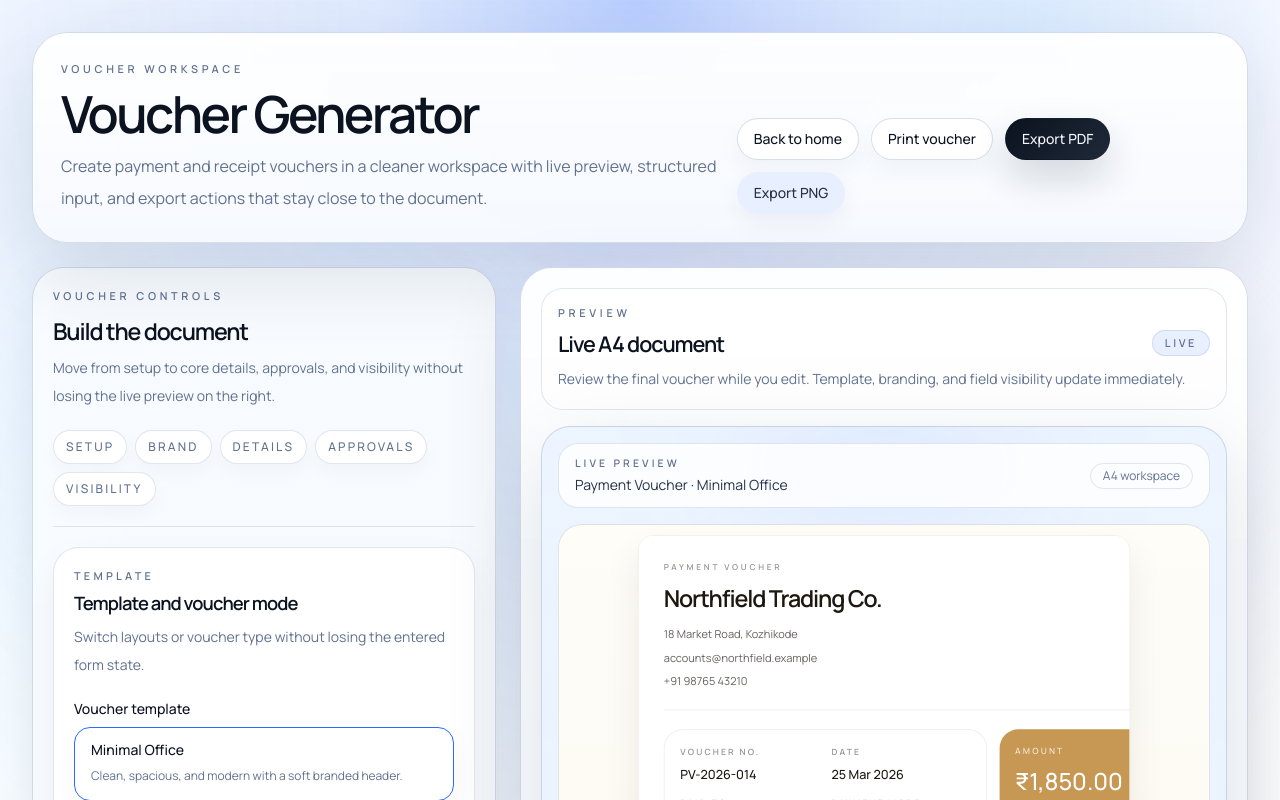
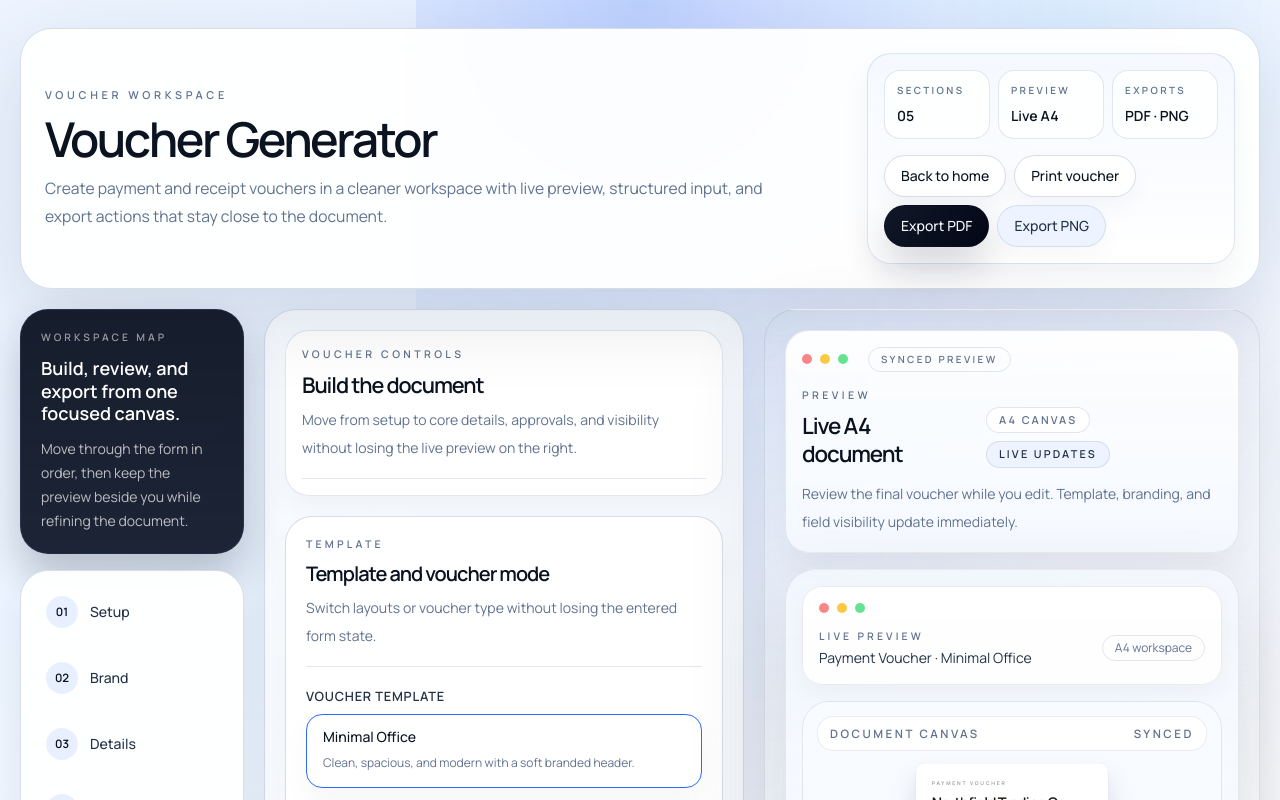
Before and after one commit to Fenar7/PaySlip_Generator, a Next.js app: page /voucher in a window 1280 px wide. Shown: the top 800 px of the page. Built offline with nearby package versions, Linux system fonts and the light colour scheme.

Commit message:
Elevate workspace builder visuals

```diff
--- a/src/components/document/document-preview-surface.tsx
+++ b/src/components/document/document-preview-surface.tsx
@@ -77,10 +77,16 @@ export function DocumentPreviewSurface({
   );
 
   return (
-    <div className="relative overflow-hidden rounded-[1.85rem] border border-[var(--border-strong)] bg-[linear-gradient(180deg,rgba(236,244,255,0.96),rgba(229,239,252,0.92))] p-3 shadow-[var(--shadow-card)] sm:p-4">
-      <div className="absolute inset-x-10 top-0 h-20 rounded-full bg-[radial-gradient(circle,rgba(45,107,255,0.16),transparent_72%)] blur-3xl" />
+    <div className="relative overflow-hidden rounded-[1.9rem] border border-[rgba(15,23,42,0.08)] bg-[linear-gradient(180deg,rgba(244,248,255,0.82),rgba(255,255,255,0.98))] p-3 shadow-[var(--shadow-card)] sm:p-4">
       <div className="relative space-y-4">
-        <div className="flex flex-wrap items-center justify-between gap-3 rounded-[1.25rem] border border-[var(--border-soft)] bg-white/82 px-4 py-3">
+        <div className="rounded-[1.25rem] border border-[rgba(15,23,42,0.08)] bg-white/92 px-4 py-4 shadow-[0_10px_24px_rgba(15,23,42,0.04)]">
+          <div className="flex items-center gap-2">
+            <span className="h-2.5 w-2.5 rounded-full bg-[rgba(248,113,113,0.85)]" />
+            <span className="h-2.5 w-2.5 rounded-full bg-[rgba(251,191,36,0.85)]" />
+            <span className="h-2.5 w-2.5 rounded-full bg-[rgba(74,222,128,0.85)]" />
+          </div>
+
+          <div className="mt-4 flex flex-wrap items-center justify-between gap-3">
             <div>
               <p className="text-[0.65rem] font-semibold uppercase tracking-[0.3em] text-[var(--muted-foreground)]">
                 Live preview
@@ -93,12 +99,18 @@ export function DocumentPreviewSurface({
               A4 workspace
             </span>
           </div>
+        </div>
 
         <div
           ref={viewportRef}
           data-testid="document-preview-viewport"
-          className="overflow-hidden rounded-[1.5rem] border border-[var(--border-soft)] bg-[linear-gradient(180deg,#fffdf8,#faf5ec)] p-1.5 sm:p-2.5"
+          className="overflow-hidden rounded-[1.7rem] border border-[rgba(15,23,42,0.08)] bg-[linear-gradient(180deg,#f8fbff,#eef4ff)] p-2.5 sm:p-3.5"
         >
+          <div className="mb-3 flex items-center justify-between rounded-[1rem] border border-[rgba(15,23,42,0.08)] bg-white/88 px-3 py-2 text-[0.72rem] font-semibold uppercase tracking-[0.22em] text-[var(--muted-foreground)]">
+            <span>Document canvas</span>
+            <span>Synced</span>
+          </div>
+
           <div
             className="mx-auto flex max-w-full justify-center"
             style={{
@@ -108,7 +120,7 @@ export function DocumentPreviewSurface({
           >
             <div
               ref={documentFrameRef}
-              className="overflow-hidden rounded-[1.25rem] border border-[rgba(29,23,16,0.08)] shadow-[0_24px_48px_rgba(38,30,20,0.08)]"
+              className="overflow-hidden rounded-[1.25rem] border border-[rgba(15,23,42,0.08)] bg-white shadow-[0_28px_52px_rgba(15,23,42,0.12)]"
               style={{
                 width: `${PREVIEW_DOCUMENT_FRAME_WIDTH - 2}px`,
                 minHeight: `${A4_DOCUMENT_HEIGHT}px`,
--- a/src/components/forms/field-shell.tsx
+++ b/src/components/forms/field-shell.tsx
@@ -24,7 +24,7 @@ export function FieldShell({
     <div className={cn("space-y-2", className)}>
       <label
         htmlFor={htmlFor}
-        className="flex items-center gap-2 text-sm font-medium text-[var(--foreground)]"
+        className="flex items-center gap-2 text-[0.8rem] font-semibold uppercase tracking-[0.06em] text-[var(--foreground-soft)]"
       >
         {label}
         {required ? (
--- a/src/components/forms/form-section.tsx
+++ b/src/components/forms/form-section.tsx
@@ -14,18 +14,18 @@ export function FormSection({
   children,
 }: FormSectionProps) {
   return (
-    <section className="rounded-[1.6rem] border border-[var(--border-soft)] bg-white p-5 shadow-[0_14px_34px_rgba(15,23,42,0.05)]">
-      <div className="mb-5">
+    <section className="rounded-[1.7rem] border border-[var(--border-strong)] bg-white p-5 shadow-[0_16px_32px_rgba(15,23,42,0.04)]">
+      <div className="mb-5 border-b border-[var(--border-soft)] pb-4">
         {eyebrow ? (
-          <p className="text-[0.68rem] font-semibold uppercase tracking-[0.3em] text-[var(--muted-foreground)]">
+          <p className="text-[0.66rem] font-semibold uppercase tracking-[0.3em] text-[var(--muted-foreground)]">
             {eyebrow}
           </p>
         ) : null}
-        <h3 className="mt-2 text-[1.15rem] leading-tight tracking-[-0.03em] text-[var(--foreground)]">
+        <h3 className="mt-2 text-[1.25rem] font-semibold leading-tight tracking-[-0.03em] text-[var(--foreground)]">
           {title}
         </h3>
         {description ? (
-          <p className="mt-2 text-sm leading-7 text-[var(--muted-foreground)]">
+          <p className="mt-2 max-w-2xl text-sm leading-7 text-[var(--muted-foreground)]">
             {description}
           </p>
         ) : null}
--- a/src/components/foundation/document-workspace-layout.tsx
+++ b/src/components/foundation/document-workspace-layout.tsx
@@ -37,21 +37,27 @@ type DocumentWorkspaceLayoutProps = {
 
 type MobileTab = "build" | "preview" | "export";
 
+const mobileTabs = [
+  { id: "build", label: "Build" },
+  { id: "preview", label: "Preview" },
+  { id: "export", label: "Export" },
+] as const;
+
 function actionClassName(variant: WorkspaceAction["variant"]) {
   switch (variant) {
     case "primary":
-      return "border border-transparent bg-[linear-gradient(135deg,var(--foreground),#1f2937)] text-[var(--background)] shadow-[0_18px_36px_rgba(15,23,42,0.16)] hover:bg-[var(--foreground-soft)]";
+      return "border border-transparent bg-[linear-gradient(135deg,#111827,#020617)] text-[var(--background)] shadow-[0_18px_36px_rgba(15,23,42,0.18)] hover:brightness-105";
     case "secondary":
       return "border border-[var(--border-strong)] bg-white text-[var(--foreground)] shadow-[0_10px_24px_rgba(15,23,42,0.04)] hover:bg-[var(--surface-accent)]";
     case "subtle":
     default:
-      return "border border-transparent bg-[var(--surface-accent)] text-[var(--foreground-soft)] shadow-[0_10px_24px_rgba(15,23,42,0.05)] hover:bg-[var(--surface-accent-strong)]";
+      return "border border-[var(--border-soft)] bg-[var(--surface-soft)] text-[var(--foreground-soft)] shadow-[0_10px_24px_rgba(15,23,42,0.03)] hover:bg-[var(--surface-accent)]";
   }
 }
 
 function renderAction(action: WorkspaceAction, compact = false) {
   const className = cn(
-    "inline-flex items-center justify-center rounded-full text-sm font-medium transition-colors disabled:cursor-wait disabled:opacity-65",
+    "inline-flex items-center justify-center rounded-full text-sm font-medium transition-all disabled:cursor-wait disabled:opacity-65",
     compact ? "px-4 py-2.5" : "px-5 py-3",
     actionClassName(action.variant),
   );
@@ -110,39 +116,58 @@ export function DocumentWorkspaceLayout({
     return () => mediaQuery.removeEventListener("change", syncMatches);
   }, []);
 
-  const mobileTabs = useMemo(
-    () =>
-      [
-        { id: "build", label: "Build" },
-        { id: "preview", label: "Preview" },
-        { id: "export", label: "Export" },
-      ] as const,
-    [],
+  const quickStats = useMemo(
+    () => [
+      { label: "Sections", value: String(sections.length).padStart(2, "0") },
+      { label: "Preview", value: "Live A4" },
+      { label: "Exports", value: "PDF · PNG" },
+    ],
+    [sections.length],
   );
 
   return (
     <main className="slipwise-shell-bg relative isolate overflow-hidden">
-      <div className="absolute inset-x-0 top-0 -z-10 h-[28rem] bg-[radial-gradient(circle_at_top,rgba(45,107,255,0.18),transparent_34%),radial-gradient(circle_at_80%_10%,rgba(103,203,255,0.12),transparent_24%)]" />
-      <div className="mx-auto flex w-full max-w-[95rem] flex-col gap-6 px-4 py-6 sm:px-6 lg:px-8 lg:py-8">
-        <section className="rounded-[2.2rem] border border-[var(--border-strong)] bg-[linear-gradient(180deg,rgba(255,255,255,0.95),rgba(246,249,255,0.98))] p-5 shadow-[var(--shadow-card)] backdrop-blur-sm md:p-6 xl:p-7">
-          <div className="flex flex-col gap-5 xl:flex-row xl:items-end xl:justify-between">
-            <div className="max-w-3xl">
+      <div className="absolute inset-x-0 top-0 -z-10 h-[34rem] bg-[radial-gradient(circle_at_top,rgba(45,107,255,0.16),transparent_36%),radial-gradient(circle_at_84%_12%,rgba(103,203,255,0.12),transparent_28%)]" />
+      <div className="absolute inset-y-0 left-0 -z-10 hidden w-[26rem] bg-[linear-gradient(180deg,rgba(236,244,255,0.78),rgba(236,244,255,0))] xl:block" />
+
+      <div className="mx-auto flex w-full max-w-[108rem] flex-col gap-5 px-3 py-5 sm:px-4 lg:px-5 lg:py-7">
+        <section className="rounded-[2rem] border border-[var(--border-strong)] bg-[rgba(255,255,255,0.94)] p-5 shadow-[var(--shadow-card)] backdrop-blur-sm md:p-6">
+          <div className="grid gap-5 xl:grid-cols-[minmax(0,1fr)_23rem] xl:items-center">
+            <div className="max-w-4xl">
               <p className="text-[0.68rem] font-semibold uppercase tracking-[0.34em] text-[var(--muted-foreground)]">
                 {eyebrow}
               </p>
-              <h1 className="mt-3 max-w-2xl text-[2.45rem] leading-[0.96] tracking-[-0.05em] text-[var(--foreground)] md:text-[3.2rem]">
+              <h1 className="mt-3 max-w-3xl text-[2.3rem] leading-[0.98] tracking-[-0.05em] text-[var(--foreground)] md:text-[3rem]">
                 {title}
               </h1>
-              <p className="mt-3 max-w-2xl text-[1rem] leading-8 text-[var(--muted-foreground)]">
+              <p className="mt-3 max-w-3xl text-[0.98rem] leading-7 text-[var(--muted-foreground)]">
                 {description}
               </p>
             </div>
 
+            <div className="rounded-[1.5rem] border border-[var(--border-soft)] bg-[linear-gradient(180deg,rgba(244,248,255,0.92),rgba(255,255,255,0.96))] p-4 shadow-[0_14px_30px_rgba(15,23,42,0.05)]">
+              <div className="grid grid-cols-3 gap-2">
+                {quickStats.map((stat) => (
+                  <div
+                    key={stat.label}
+                    className="rounded-[1rem] border border-[var(--border-soft)] bg-white/88 px-3 py-3"
+                  >
+                    <p className="text-[0.62rem] font-semibold uppercase tracking-[0.24em] text-[var(--muted-foreground)]">
+                      {stat.label}
+                    </p>
+                    <p className="mt-2 text-sm font-semibold text-[var(--foreground)]">
+                      {stat.value}
+                    </p>
+                  </div>
+                ))}
+              </div>
+
               {isDesktopWorkspace ? (
-            <div className="flex flex-wrap gap-3">
+                <div className="mt-4 flex flex-wrap gap-2">
                   {actions.map((action) => renderAction(action, true))}
                 </div>
               ) : null}
+            </div>
           </div>
         </section>
 
@@ -176,34 +201,76 @@ export function DocumentWorkspaceLayout({
           </div>
         ) : null}
 
-        <div className="grid gap-6 xl:grid-cols-[minmax(24.5rem,29rem)_minmax(0,1fr)] xl:items-start">
+        <div className="grid gap-5 xl:grid-cols-[14rem_minmax(24rem,30rem)_minmax(0,1fr)] xl:items-start">
+          <aside className="hidden xl:block">
+            <div className="sticky top-6 space-y-4">
+              <div className="rounded-[1.75rem] border border-[var(--border-strong)] bg-[linear-gradient(180deg,rgba(17,24,39,0.98),rgba(15,23,42,0.94))] p-5 text-white shadow-[0_22px_40px_rgba(15,23,42,0.24)]">
+                <p className="text-[0.64rem] font-semibold uppercase tracking-[0.3em] text-white/55">
+                  Workspace map
+                </p>
+                <p className="mt-3 text-lg font-semibold leading-tight">
+                  Build, review, and export from one focused canvas.
+                </p>
+                <p className="mt-3 text-sm leading-6 text-white/70">
+                  Move through the form in order, then keep the preview beside you while refining the document.
+                </p>
+              </div>
+
+              <nav className="rounded-[1.75rem] border border-[var(--border-strong)] bg-white/94 p-3 shadow-[var(--shadow-soft)]">
+                <div className="space-y-2">
+                  {sections.map((section, index) => (
+                    <a
+                      key={section.id}
+                      href={`#${section.id}`}
+                      className="flex items-center gap-3 rounded-[1rem] border border-transparent px-3 py-3 transition-colors hover:border-[var(--border-soft)] hover:bg-[var(--surface-soft)]"
+                    >
+                      <span className="inline-flex h-8 w-8 items-center justify-center rounded-full bg-[var(--surface-accent)] text-[0.72rem] font-semibold text-[var(--foreground)]">
+                        {String(index + 1).padStart(2, "0")}
+                      </span>
+                      <span className="text-sm font-medium text-[var(--foreground-soft)]">
+                        {section.label}
+                      </span>
+                    </a>
+                  ))}
+                </div>
+              </nav>
+            </div>
+          </aside>
+
           <section
             className={cn(
-              "rounded-[2rem] border border-[var(--border-strong)] bg-[linear-gradient(180deg,rgba(248,251,255,0.96),rgba(242,247,255,0.98))] p-4 shadow-[var(--shadow-soft)] md:p-5",
+              "rounded-[2rem] border border-[var(--border-strong)] bg-[linear-gradient(180deg,rgba(247,250,255,0.96),rgba(255,255,255,0.98))] p-4 shadow-[var(--shadow-soft)] md:p-5",
               !isDesktopWorkspace && mobileTab !== "build" && "hidden",
             )}
           >
-            <div className="border-b border-[var(--border-soft)] pb-5">
-              <p className="text-[0.68rem] font-semibold uppercase tracking-[0.34em] text-[var(--muted-foreground)]">
+            <div className="rounded-[1.5rem] border border-[var(--border-soft)] bg-white/92 p-4 shadow-[0_12px_28px_rgba(15,23,42,0.04)]">
+              <div className="flex flex-col gap-4 border-b border-[var(--border-soft)] pb-4">
+                <div>
+                  <p className="text-[0.66rem] font-semibold uppercase tracking-[0.32em] text-[var(--muted-foreground)]">
                     {builderEyebrow}
                   </p>
-              <h2 className="mt-3 text-[1.45rem] leading-tight tracking-[-0.04em] text-[var(--foreground)]">
+                  <h2 className="mt-2 text-[1.35rem] leading-tight tracking-[-0.04em] text-[var(--foreground)]">
                     {builderTitle}
                   </h2>
                   <p className="mt-2 text-sm leading-7 text-[var(--muted-foreground)]">
                     {builderDescription}
                   </p>
+                </div>
 
-              <div className="mt-5 flex flex-wrap gap-2">
-                {sections.map((section) => (
+                <div className="flex flex-wrap gap-2 xl:hidden">
+                  {sections.map((section, index) => (
                     <a
                       key={section.id}
                       href={`#${section.id}`}
-                    className="rounded-full border border-[var(--border-soft)] bg-white px-3 py-2 text-xs font-medium uppercase tracking-[0.18em] text-[var(--muted-foreground)] shadow-[0_8px_18px_rgba(15,23,42,0.03)] transition-colors hover:border-[var(--accent)] hover:text-[var(--foreground)]"
+                      className="inline-flex items-center gap-2 rounded-full border border-[var(--border-soft)] bg-[var(--surface-soft)] px-3 py-2 text-xs font-semibold uppercase tracking-[0.16em] text-[var(--foreground-soft)] transition-colors hover:border-[var(--accent)] hover:bg-white"
                     >
+                      <span className="inline-flex h-5 w-5 items-center justify-center rounded-full bg-white text-[0.62rem]">
+                        {index + 1}
+                      </span>
                       {section.label}
                     </a>
                   ))}
+                </div>
               </div>
             </div>
 
@@ -212,23 +279,41 @@ export function DocumentWorkspaceLayout({
 
           <section
             className={cn(
-              "rounded-[2rem] border border-[var(--border-strong)] bg-[linear-gradient(180deg,rgba(255,255,255,0.95),rgba(240,246,255,0.98))] p-4 shadow-[var(--shadow-card)] md:p-5 xl:sticky xl:top-6",
+              "rounded-[2rem] border border-[rgba(15,23,42,0.08)] bg-[linear-gradient(180deg,rgba(18,24,38,0.03),rgba(255,255,255,0.98))] p-4 shadow-[var(--shadow-card)] md:p-5 xl:sticky xl:top-6",
               !isDesktopWorkspace && mobileTab !== "preview" && "hidden",
             )}
           >
-            <div className="mb-4 rounded-[1.35rem] border border-[var(--border-soft)] bg-white/78 px-4 py-4">
-              <p className="text-[0.68rem] font-semibold uppercase tracking-[0.34em] text-[var(--muted-foreground)]">
+            <div className="mb-4 rounded-[1.5rem] border border-[rgba(15,23,42,0.08)] bg-[linear-gradient(180deg,rgba(255,255,255,0.94),rgba(244,248,255,0.96))] p-4 shadow-[0_18px_32px_rgba(15,23,42,0.05)]">
+              <div className="flex items-center gap-2">
+                <span className="h-2.5 w-2.5 rounded-full bg-[rgba(248,113,113,0.85)]" />
+                <span className="h-2.5 w-2.5 rounded-full bg-[rgba(251,191,36,0.85)]" />
+                <span className="h-2.5 w-2.5 rounded-full bg-[rgba(74,222,128,0.85)]" />
+                <div className="ml-3 rounded-full border border-[var(--border-soft)] px-3 py-1 text-[0.62rem] font-semibold uppercase tracking-[0.24em] text-[var(--muted-foreground)]">
+                  Synced preview
+                </div>
+              </div>
+
+              <div className="mt-4 flex flex-col gap-3 sm:flex-row sm:items-end sm:justify-between">
+                <div>
+                  <p className="text-[0.66rem] font-semibold uppercase tracking-[0.32em] text-[var(--muted-foreground)]">
                     {previewEyebrow}
                   </p>
-              <div className="mt-2 flex flex-col gap-2 sm:flex-row sm:items-center sm:justify-between">
-                <h2 className="text-[1.35rem] leading-tight tracking-[-0.04em] text-[var(--foreground)]">
+                  <h2 className="mt-2 text-[1.4rem] leading-tight tracking-[-0.04em] text-[var(--foreground)]">
                     {previewTitle}
                   </h2>
-                <span className="rounded-full border border-[var(--border-soft)] bg-[var(--surface-accent)] px-3 py-1 text-[0.68rem] font-semibold uppercase tracking-[0.24em] text-[var(--muted-foreground)]">
-                  Live
+                </div>
+
+                <div className="flex flex-wrap gap-2">
+                  <span className="rounded-full border border-[var(--border-soft)] bg-white px-3 py-1 text-[0.68rem] font-semibold uppercase tracking-[0.2em] text-[var(--muted-foreground)]">
+                    A4 canvas
+                  </span>
+                  <span className="rounded-full border border-[var(--border-soft)] bg-[var(--surface-soft)] px-3 py-1 text-[0.68rem] font-semibold uppercase tracking-[0.2em] text-[var(--foreground-soft)]">
+                    Live updates
                   </span>
                 </div>
-              <p className="mt-2 text-sm leading-7 text-[var(--muted-foreground)]">
+              </div>
+
+              <p className="mt-3 text-sm leading-7 text-[var(--muted-foreground)]">
                 {previewDescription}
               </p>
             </div>
@@ -239,7 +324,7 @@ export function DocumentWorkspaceLayout({
           {!isDesktopWorkspace ? (
             <section
               className={cn(
-              "rounded-[2rem] border border-[var(--border-strong)] bg-[linear-gradient(180deg,rgba(255,255,255,0.95),rgba(245,248,253,0.98))] p-5 shadow-[var(--shadow-soft)] xl:hidden",
+                "rounded-[2rem] border border-[var(--border-strong)] bg-[linear-gradient(180deg,rgba(255,255,255,0.98),rgba(247,250,255,0.98))] p-5 shadow-[var(--shadow-soft)] xl:hidden",
                 mobileTab === "export" ? "block" : "hidden",
               )}
             >
```
Also changed, not shown: src/components/forms/input-primitives.tsx (+15 -10 lines). Lines whose indentation alone changed are shown as unchanged.
